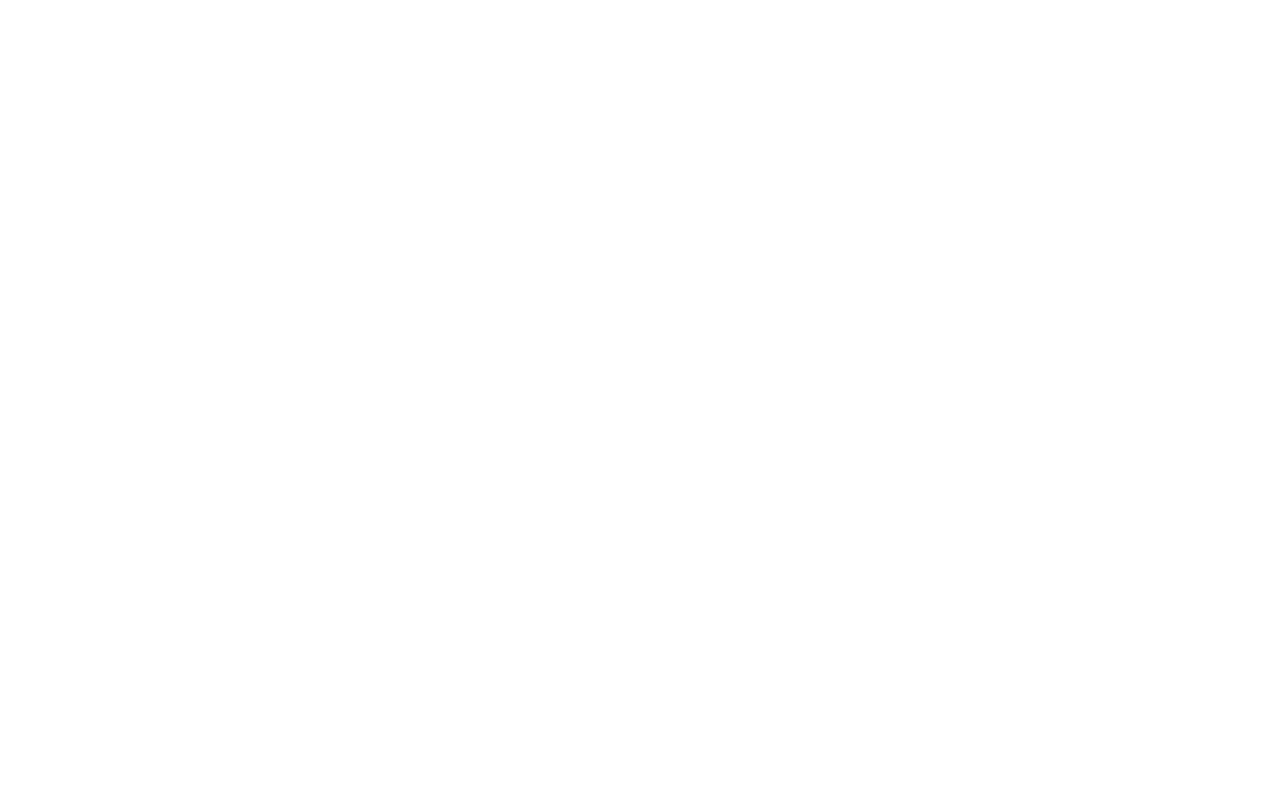
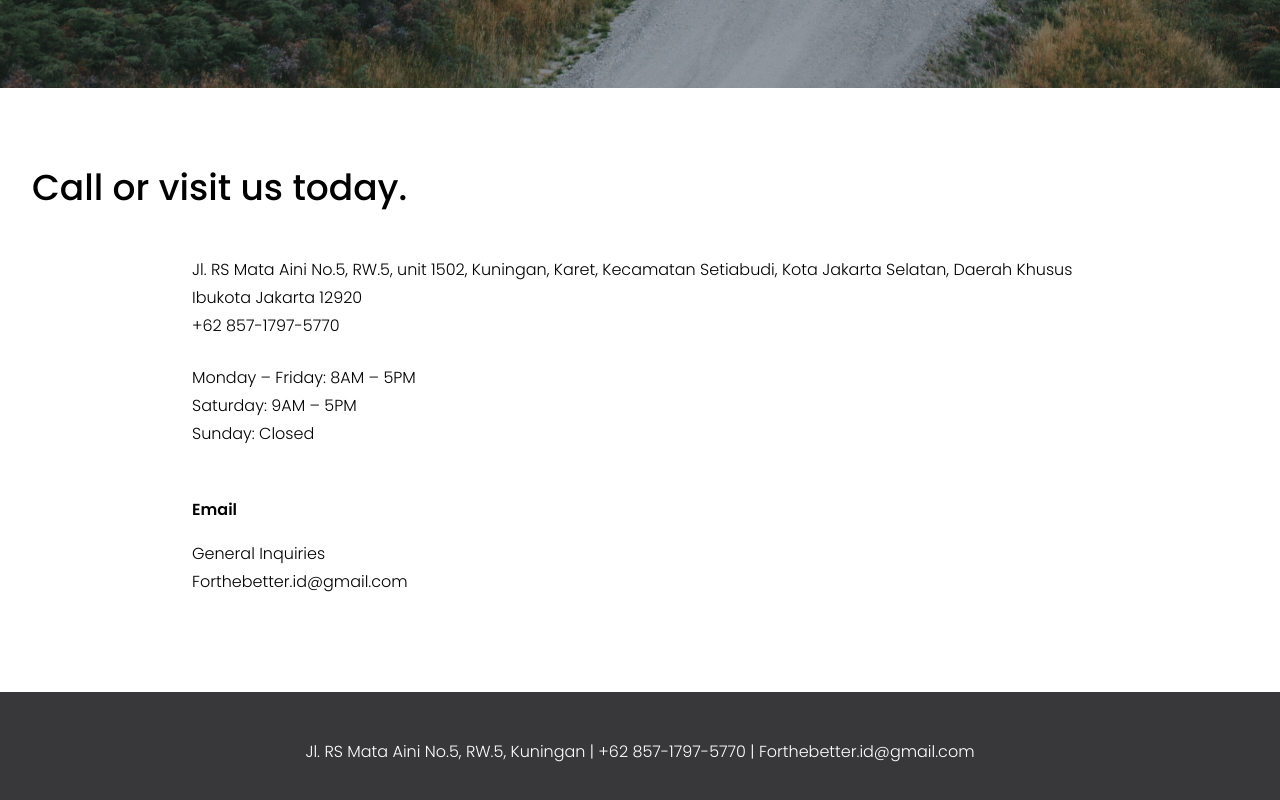
Before and after one commit to lionelritchie29/for-the-better, a Next.js app: page /contact in a window 1280 px wide. Before the commit this address had no page. Shown: the part 548-1348 px from the top of the page. Before the commit the page ends 800 px from the top, so only its background shows below. Built offline with nearby package versions, Linux system fonts and the light colour scheme.

Commit message:
feat: add contact page

```diff
--- /dev/null
+++ b/pages/contact.tsx
@@ -0,0 +1,40 @@
+import { NextPage } from 'next';
+import Layout from '../widgets/Layout';
+import Navbar from '../widgets/Navbar';
+
+const ContactPage: NextPage = () => {
+  return (
+    <>
+      <Navbar bgImageName='hero-2.jpg'>
+        <div className='text-white text-center'>
+          <h1 className='text-5xl md:text-6xl mb-14 font-medium tracking-wide'>Contact</h1>
+        </div>
+      </Navbar>
+
+      <Layout>
+        <section className='mb-12'>
+          <h2 className='font-medium text-3xl md:text-4xl mt-20 mb-10'>Call or visit us today.</h2>
+        </section>
+
+        <section className='mb-12 font-light max-w-4xl mx-auto leading-7'>
+          <p>
+            Jl. RS Mata Aini No.5, RW.5, unit 1502, Kuningan, Karet, Kecamatan Setiabudi, Kota
+            Jakarta Selatan, Daerah Khusus Ibukota Jakarta 12920
+          </p>
+          <p>+62 857-1797-5770</p>
+          <p className='mt-6'>Monday – Friday: 8AM – 5PM</p>
+          <p>Saturday: 9AM – 5PM</p>
+          <p>Sunday: Closed</p>
+        </section>
+
+        <section className='mb-24 font-light max-w-4xl mx-auto leading-7'>
+          <h3 className='font-semibold mb-4'>Email</h3>
+          <p>General Inquiries</p>
+          <p>Forthebetter.id@gmail.com</p>
+        </section>
+      </Layout>
+    </>
+  );
+};
+
+export default ContactPage;
--- a/widgets/Layout.tsx
+++ b/widgets/Layout.tsx
@@ -9,7 +9,7 @@
 export default function Layout({ children }: Props) {
   return (
     <div>
-      <main className='min-h-screen max-w-7xl px-6 md:px-8 mx-auto mb-8'>{children}</main>
+      <main className='max-w-7xl px-6 md:px-8 mx-auto mb-8'>{children}</main>
       <Footer />
     </div>
   );
```
Also changed, not shown: public/assets/hero-2.jpg (added).
